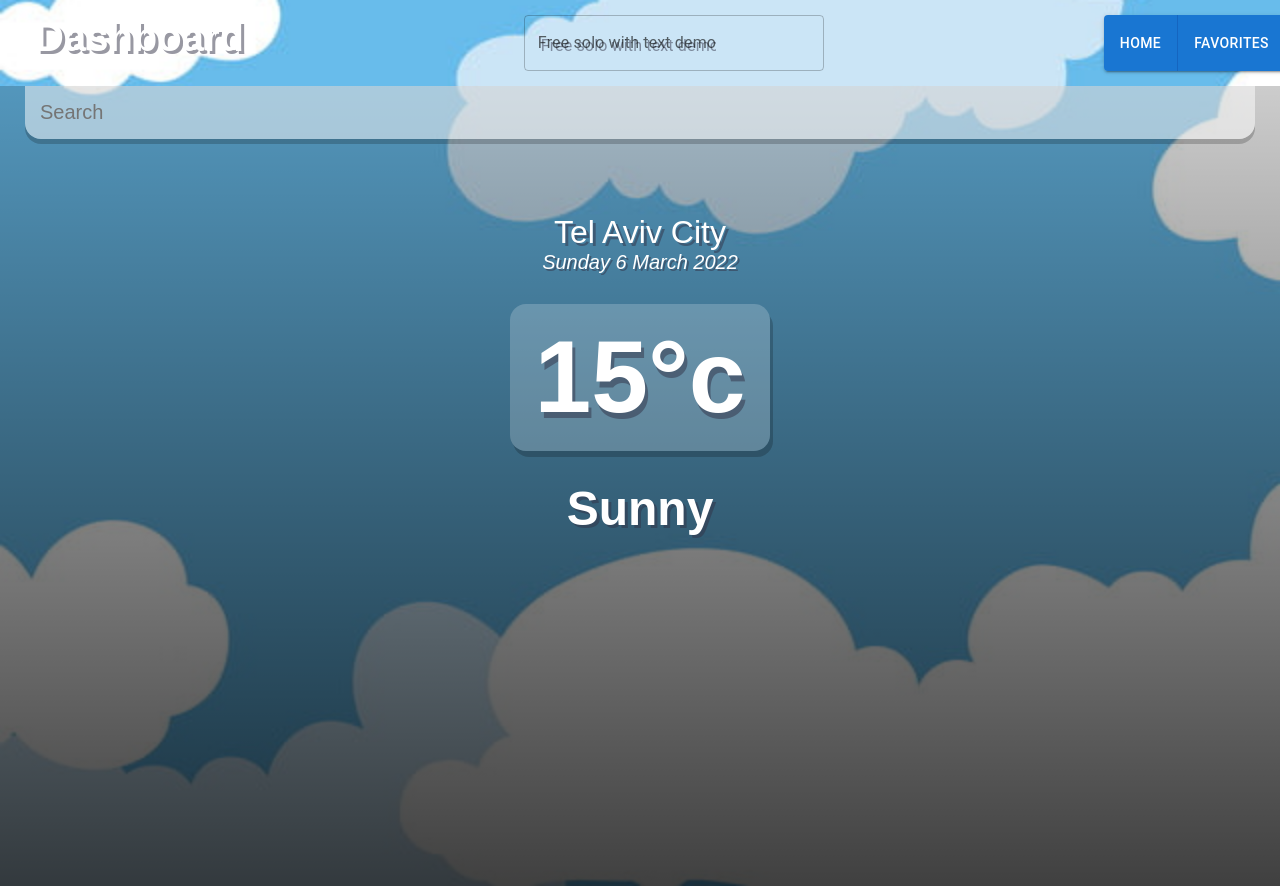
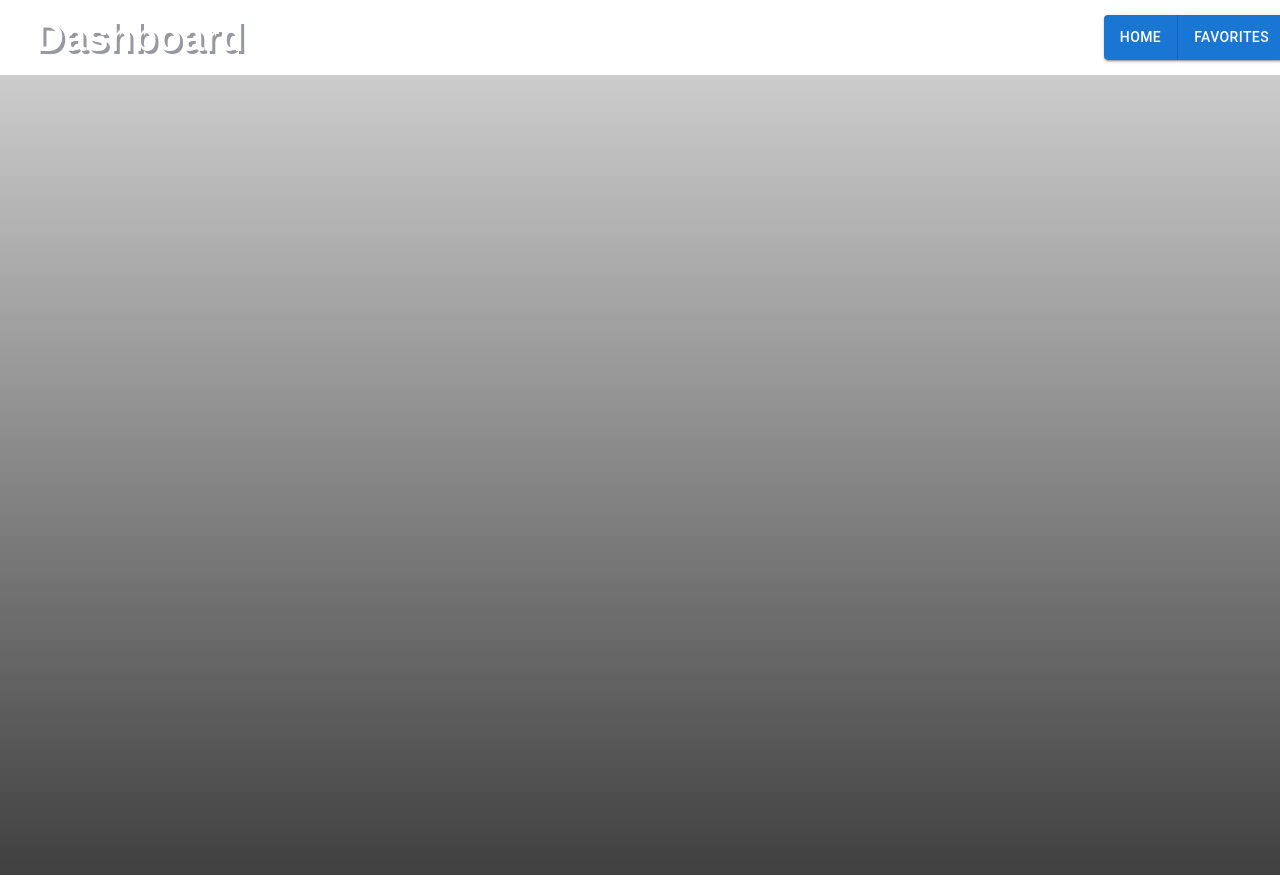
Before and after one commit to NimrodWainberg/Weather, a React (Create React App) app: page / in a window 1280 px wide. Built offline with nearby package versions, Linux system fonts and the light colour scheme.

Commit message:
change pages-> home

```diff
--- a/src/components/layout/layout.js
+++ b/src/components/layout/layout.js
@@ -9,6 +9,7 @@ import { getAutoCompleteApi } from "../../mock/mock";
 const Layout = () => {
   const [query, setQuery] = useState("");
   const [weather, setWeather] = useState({});
+  const [autoCompleteOptions, setAutoCompleteOptions] = useState([]);
 
   // const notify = () => toast("Wow so easy!");
 
@@ -19,113 +20,13 @@ const Layout = () => {
     navigate(`/${event.target.value}`);
   };
 
-  const weatherApi = {
-    baseKey: "7j7jodfnbvOacTr6XdFeOJ7XmqQhTSMg",
-    autoCompleteKey:
-      "https://dataservice.accuweather.com/locations/v1/cities/autocomplete",
-    currentWeatherKey:
-      "https://dataservice.accuweather.com/currentconditions/v1/",
-  };
-
-  const getWeatherDetails = async (city) => {
-    setQuery(`${city}?apikey=${weatherApi.baseKey}`);
-
-    const res = await fetch(weatherApi.currentWeatherKey + query);
-    const data = await res.json();
-
-    return data;
-  };
-
-  const getWeatherAutoComplete = async (locationPartialName) => {
-    setQuery(`?apikey=${weatherApi.baseKey}&q=${locationPartialName}`);
-
-    console.log(`query:${query}`);
-
-    try {
-      console.log(weatherApi.autoCompleteKey + query);
-      //const res = await fetch(weatherApi.autoCompleteKey + query);
-
-      // const data = await res.json();
-      const data = getAutoCompleteApi();
-      return data;
-    } catch (err) {
-      toast.error({ id: "error" }, "auto complete failed");
-    }
-  };
-
-  const handleChange = async (event) => {
-    // notify(event)
-    // <ToastContainer/>
-    console.log(event.target.value);
-    let options = await getWeatherAutoComplete(event.target.value);
-    //let currentWeather = getWeatherDetails(event.target.value);
-    console.log(options);
-  };
-
-  const search = (event) => {
-    if (event.key === "Enter") {
-    }
-  };
-
-  const dateBuilder = (date) => {
-    let months = [
-      "January",
-      "February",
-      "March",
-      "April",
-      "May",
-      "June",
-      "July",
-      "August",
-      "September",
-      "October",
-      "November",
-      "December",
-    ];
-    let days = [
-      "Sunday",
-      "Monday",
-      "Tuesday",
-      "Wednesday",
-      "Thursday",
-      "Friday",
-      "Saturday",
-    ];
-
-    let day = days[date.getDay()];
-    let day_number = date.getDate();
-    let month = months[date.getMonth()];
-    let year = date.getFullYear();
-
-    return `${day} ${day_number} ${month} ${year}`;
-  };
-
   return (
-    <div className="app">
+    <div className="">
       <div className="dashboard">
         <h1>Dashboard</h1>
-        <DropDown />
         <GroupButtons onClick={(e) => handleClick(e)}></GroupButtons>
       </div>
       <main>
-        <div className="search-box">
-          <input
-            type="text"
-            className="search-bar"
-            placeholder="Search"
-            onChange={handleChange}
-            onKeyPress={search}
-          />
-        </div>
-        <div className="location-box">
-          <div className="location">Tel Aviv City</div>
-          <div className="date">{dateBuilder(new Date())}</div>
-        </div>
-        <div className="weather-box">
-          <div className="temperature">15°c</div>
-          <div className="weather">Sunny</div>
-        </div>
-        {/* <button onClick={notify}>Notify!</button> */}
         <ToastContainer />
         <Outlet />
       </main>
```
